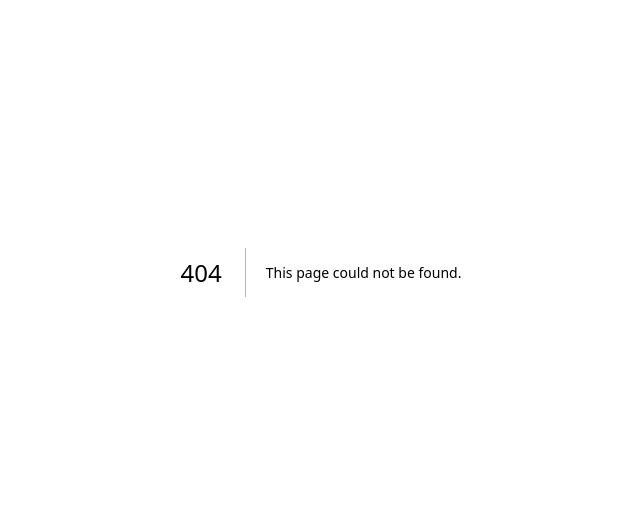
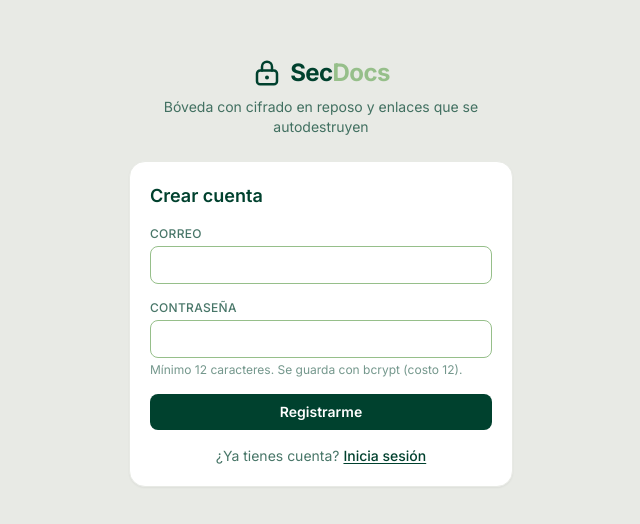
Before and after one commit to JILAJ06/SecDocs-Frontend, a Next.js app: page /register in a window 1280 px wide. Before the commit this address had no page. Shown: the part 128-652 px from the top of the page, without its empty margins (319-959 px from the left). Built offline with nearby package versions, Linux system fonts and the light colour scheme.

Commit message:
Agrega las páginas de inicio de sesión y registro

```diff
--- /dev/null
+++ b/app/login/page.jsx
@@ -0,0 +1,5 @@
+import AuthForm from '@/components/AuthForm';
+
+export default function LoginPage() {
+  return <AuthForm mode="login" />;
+}
--- /dev/null
+++ b/app/register/page.jsx
@@ -0,0 +1,5 @@
+import AuthForm from '@/components/AuthForm';
+
+export default function RegisterPage() {
+  return <AuthForm mode="register" />;
+}
```
Also changed, not shown: 2 other files (tests, documents, lock files or other folders).
